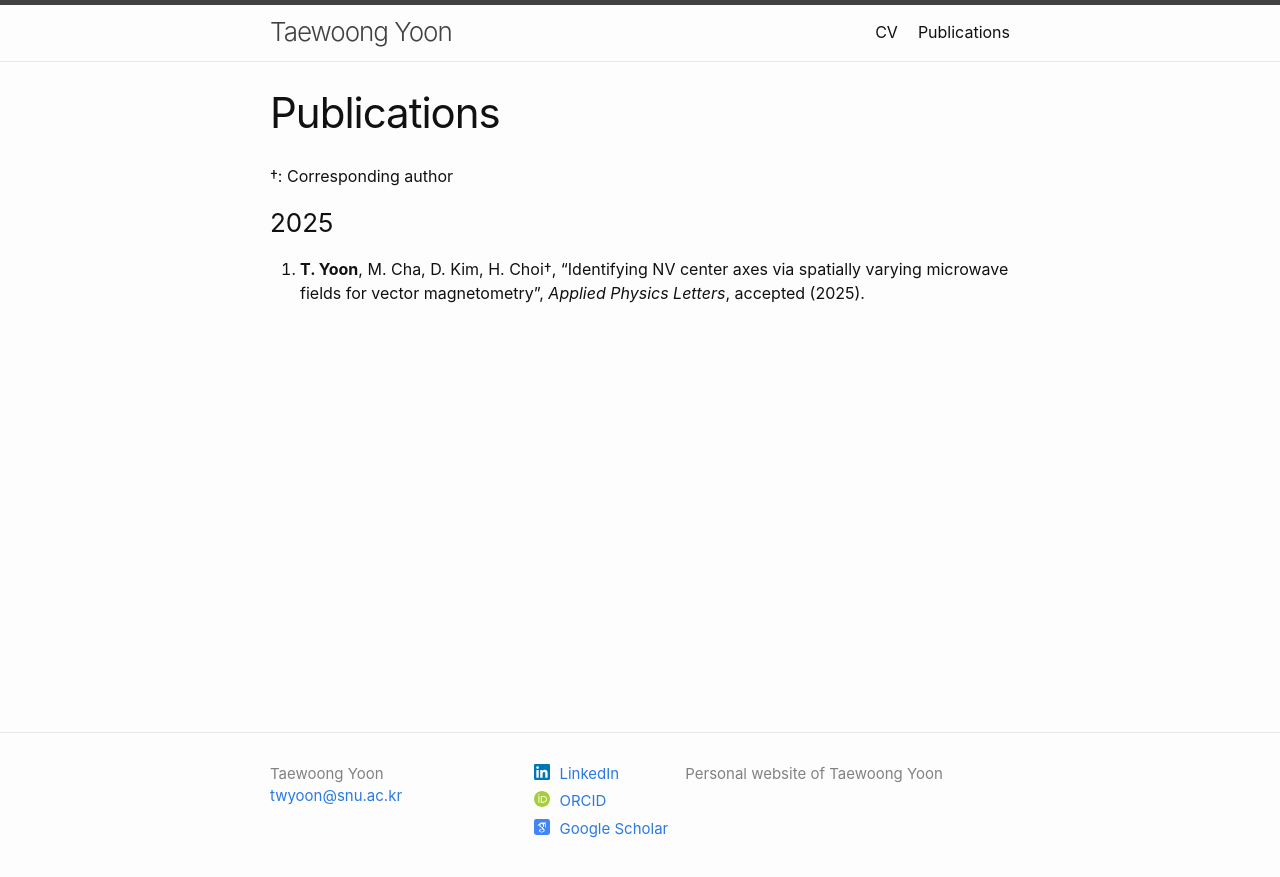
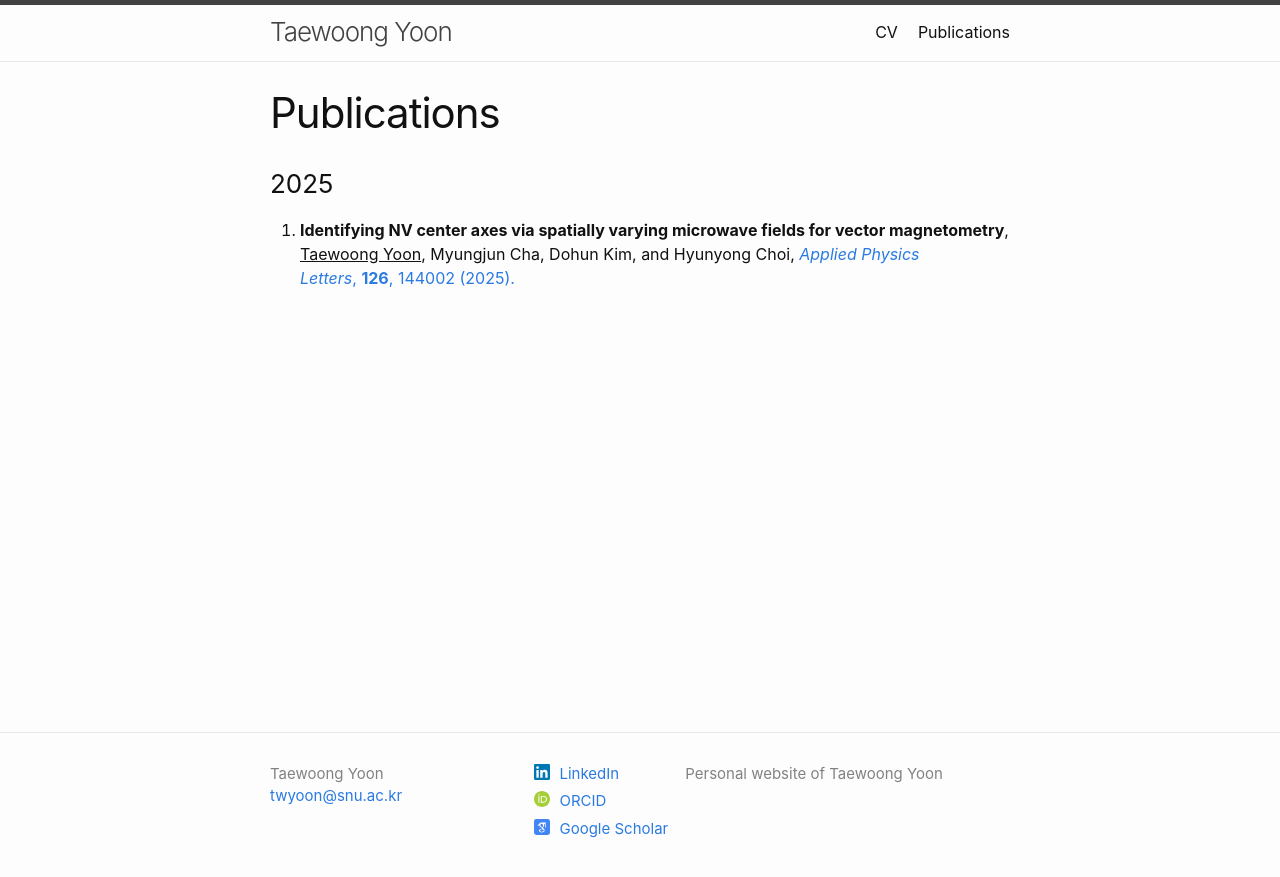
Before and after one commit to twyoon/twyoon.github.io, a Jekyll site: the page built from publications.md, in a window 1280 px wide. Shown: the top 877 px of the page. Built offline with Jekyll 4.4.1, drawn with Linux system fonts in a browser that asks for light colours.

Commit message:
Update CV

```diff
--- a/publications.md
+++ b/publications.md
@@ -4,7 +4,5 @@ title: Publications
 permalink: /publications/
 ---
 
-†: Corresponding author
-
 ### 2025
-1. **T. Yoon**, M. Cha, D. Kim, H. Choi†, "Identifying NV center axes via spatially varying microwave fields for vector magnetometry”, *Applied Physics Letters*, accepted (2025).
+1. **Identifying NV center axes via spatially varying microwave fields for vector magnetometry**, <u>Taewoong Yoon</u>, Myungjun Cha, Dohun Kim, and Hyunyong Choi, [*Applied Physics Letters*, **126**, 144002 (2025).](https://doi.org/10.1063/5.0243162)
```
Also changed, not shown: cv.md (+8 -8 lines), 2 other files.
